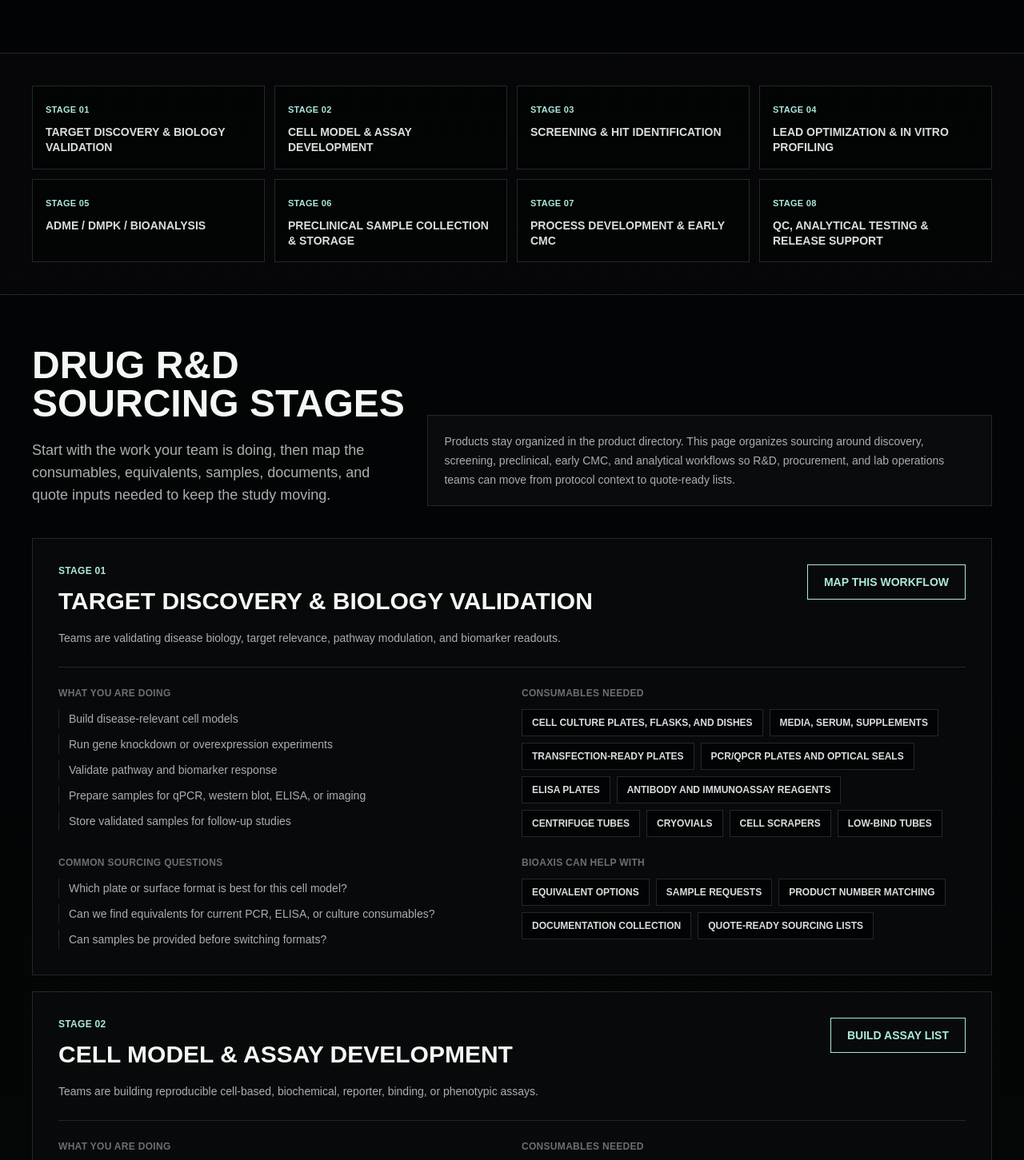
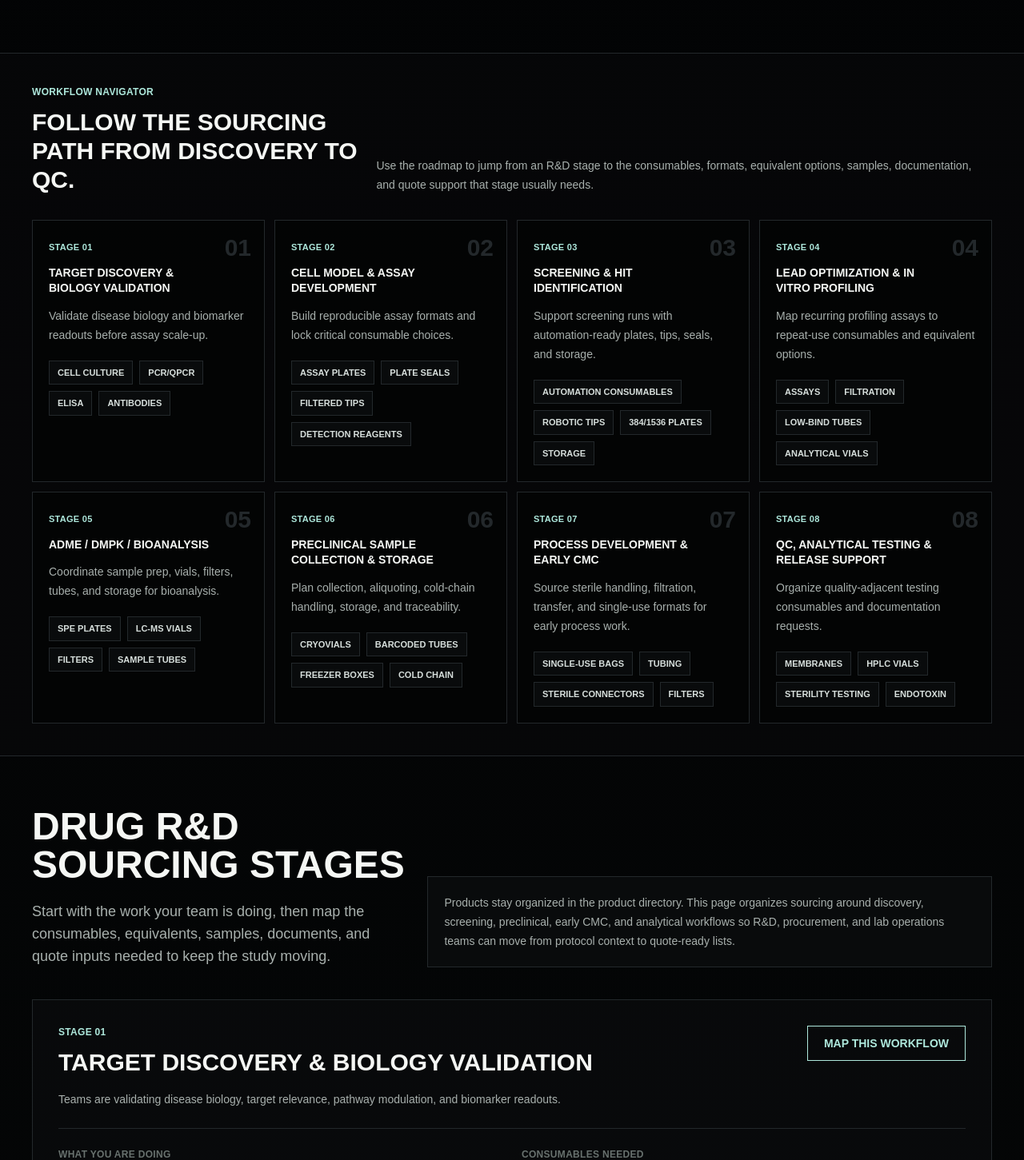
Before and after one commit to luckyericyao/bioaxisv3, a Next.js app: page /workflows in a window 1280 px wide. Shown: the part 599-2050 px from the top of the page at 80% size. Built offline with nearby package versions, Linux system fonts and the light colour scheme.

Commit message:
Rebuild workflows page as drug R&D sourcing map

```diff
--- a/src/app/workflows/page.tsx
+++ b/src/app/workflows/page.tsx
@@ -39,16 +39,41 @@ export default function WorkflowsPage() {
 
       <section className="border-b border-bioaxis-line bg-bioaxis-panel/45">
         <div className="mx-auto w-full max-w-7xl px-5 py-10 sm:px-8 lg:px-10">
+          <div className="mb-8 grid gap-4 lg:grid-cols-[0.7fr_1.3fr] lg:items-end">
+            <div>
+              <p className="text-xs font-bold uppercase tracking-wide text-bioaxis-accent">Workflow navigator</p>
+              <h2 className="mt-3 text-2xl font-bold uppercase text-bioaxis-text sm:text-3xl">
+                Follow the sourcing path from discovery to QC.
+              </h2>
+            </div>
+            <p className="max-w-3xl text-sm leading-6 text-bioaxis-muted">
+              Use the roadmap to jump from an R&D stage to the consumables, formats, equivalent options,
+              samples, documentation, and quote support that stage usually needs.
+            </p>
+          </div>
           <div className="grid gap-3 sm:grid-cols-2 lg:grid-cols-4">
-            {workflows.map((workflow) => (
+            {workflows.map((workflow, index) => (
               <Link
                 key={workflow.id}
                 href={`#${workflow.slug}`}
-                className="group border border-bioaxis-line bg-bioaxis-black/70 p-4 transition hover:border-bioaxis-accent hover:bg-bioaxis-panelSoft"
+                className="group relative min-h-60 border border-bioaxis-line bg-bioaxis-black/70 p-5 transition hover:border-bioaxis-accent hover:bg-bioaxis-panelSoft"
               >
-                <span className="text-[11px] font-bold uppercase tracking-wide text-bioaxis-accent">{workflow.stage}</span>
-                <span className="mt-2 block text-sm font-semibold uppercase leading-snug text-bioaxis-steel group-hover:text-bioaxis-text">
+                <span className="text-[11px] font-bold uppercase tracking-wide text-bioaxis-accent">
+                  {workflow.stage}
+                </span>
+                <span className="absolute right-4 top-4 text-3xl font-bold text-bioaxis-line">
+                  {(index + 1).toString().padStart(2, "0")}
+                </span>
+                <span className="mt-3 block pr-8 text-sm font-semibold uppercase leading-snug text-bioaxis-text">
                   {workflow.title}
+                </span>
+                <span className="mt-3 block text-sm leading-6 text-bioaxis-muted">{workflow.shortDescription}</span>
+                <span className="mt-5 flex flex-wrap gap-2">
+                  {workflow.productFamilies.map((family) => (
+                    <span key={family} className="border border-bioaxis-line bg-bioaxis-panel px-2.5 py-1.5 text-[11px] font-semibold uppercase text-bioaxis-steel">
+                      {family}
+                    </span>
+                  ))}
                 </span>
               </Link>
             ))}
--- a/src/data/workflows.ts
+++ b/src/data/workflows.ts
@@ -9,6 +9,8 @@ export type Workflow = {
   stage: string;
   title: string;
   description: string;
+  shortDescription: string;
+  productFamilies: string[];
   whatYouAreDoing: string[];
   consumablesNeeded: string[];
   commonQuestions: string[];
@@ -29,6 +31,8 @@ export const workflows: Workflow[] = [
     title: "Target Discovery & Biology Validation",
     description:
       "Teams are validating disease biology, target relevance, pathway modulation, and biomarker readouts.",
+    shortDescription: "Validate disease biology and biomarker readouts before assay scale-up.",
+    productFamilies: ["Cell Culture", "PCR/qPCR", "ELISA", "Antibodies"],
     whatYouAreDoing: [
       "Build disease-relevant cell models",
       "Run gene knockdown or overexpression experiments",
@@ -72,6 +76,8 @@ export const workflows: Workflow[] = [
     title: "Cell Model & Assay Development",
     description:
       "Teams are building reproducible cell-based, biochemical, reporter, binding, or phenotypic assays.",
+    shortDescription: "Build reproducible assay formats and lock critical consumable choices.",
+    productFamilies: ["Assay Plates", "Plate Seals", "Filtered Tips", "Detection Reagents"],
     whatYouAreDoing: [
       "Select plate format and surface treatment",
       "Optimize cell seeding and reagent compatibility",
@@ -104,7 +110,7 @@ export const workflows: Workflow[] = [
       "Quote support"
     ],
     cta: {
-      label: "Build assay list",
+      label: "Build assay consumables list",
       href: "/request-quote?requestType=product-list-review&workflow=cell-model-assay-development"
     }
   },
@@ -115,6 +121,8 @@ export const workflows: Workflow[] = [
     title: "Screening & Hit Identification",
     description:
       "Teams are running medium-throughput or high-throughput screens across compounds, peptides, siRNA, biologics, or functional assays.",
+    shortDescription: "Support screening runs with automation-ready plates, tips, seals, and storage.",
+    productFamilies: ["Automation Consumables", "Robotic Tips", "384/1536 Plates", "Storage"],
     whatYouAreDoing: [
       "Prepare assay-ready plates",
       "Support automated liquid handling",
@@ -158,6 +166,8 @@ export const workflows: Workflow[] = [
     title: "Lead Optimization & In Vitro Profiling",
     description:
       "Teams are testing potency, selectivity, stability, cellular activity, developability, and repeat assay performance.",
+    shortDescription: "Map recurring profiling assays to repeat-use consumables and equivalent options.",
+    productFamilies: ["Assays", "Filtration", "Low-bind Tubes", "Analytical Vials"],
     whatYouAreDoing: [
       "Run dose-response studies",
       "Compare potency and selectivity",
@@ -190,8 +200,8 @@ export const workflows: Workflow[] = [
       "Quote-ready recurring supply lists"
     ],
     cta: {
-      label: "Compare equivalents",
-      href: "/equivalent-finder?workflow=lead-optimization-in-vitro-profiling"
+      label: "Map optimization consumables",
+      href: "/request-quote?requestType=product-list-review&workflow=lead-optimization-in-vitro-profiling"
     }
   },
   {
@@ -201,6 +211,8 @@ export const workflows: Workflow[] = [
     title: "ADME / DMPK / Bioanalysis",
     description:
       "Teams are preparing and analyzing plasma, serum, tissue, microsomal, stability, binding, and PK samples.",
+    shortDescription: "Coordinate sample prep, vials, filters, tubes, and storage for bioanalysis.",
+    productFamilies: ["SPE Plates", "LC-MS Vials", "Filters", "Sample Tubes"],
     whatYouAreDoing: [
       "Prepare biological samples",
       "Run plasma or microsomal stability studies",
@@ -233,7 +245,7 @@ export const workflows: Workflow[] = [
       "Quote support for recurring bioanalysis use"
     ],
     cta: {
-      label: "Request bioanalysis support",
+      label: "Source ADME/DMPK consumables",
       href: "/request-quote?requestType=quote&workflow=adme-dmpk-bioanalysis"
     }
   },
@@ -244,6 +256,8 @@ export const workflows: Workflow[] = [
     title: "Preclinical Sample Collection & Storage",
     description:
       "Teams are collecting, aliquoting, transporting, freezing, and tracking samples from animal studies and preclinical experiments.",
+    shortDescription: "Plan collection, aliquoting, cold-chain handling, storage, and traceability.",
+    productFamilies: ["Cryovials", "Barcoded Tubes", "Freezer Boxes", "Cold Chain"],
     whatYouAreDoing: [
       "Collect blood, serum, plasma, tissue, or cell samples",
       "Aliquot and label samples",
@@ -276,8 +290,8 @@ export const workflows: Workflow[] = [
       "Preclinical storage consumables lists"
     ],
     cta: {
-      label: "Request storage samples",
-      href: "/request-quote?requestType=sample&workflow=preclinical-sample-collection-storage"
+      label: "Plan sample storage",
+      href: "/request-quote?requestType=product-list-review&workflow=preclinical-sample-collection-storage"
     }
   },
   {
@@ -287,6 +301,8 @@ export const workflows: Workflow[] = [
     title: "Process Development & Early CMC",
     description:
       "Teams are moving from research-scale work toward process development, sterile handling, media and buffer preparation, and early CMC support.",
+    shortDescription: "Source sterile handling, filtration, transfer, and single-use formats for early process work.",
+    productFamilies: ["Single-use Bags", "Tubing", "Sterile Connectors", "Filters"],
     whatYouAreDoing: [
       "Prepare media and buffers",
       "Run sterile filtration",
@@ -320,7 +336,7 @@ export const workflows: Workflow[] = [
       "Quote support"
     ],
     cta: {
-      label: "Source early CMC needs",
+      label: "Source early CMC consumables",
       href: "/request-quote?requestType=quote&workflow=process-development-early-cmc"
     }
   },
@@ -331,6 +347,8 @@ export const workflows: Workflow[] = [
     title: "QC, Analytical Testing & Release Support",
     description:
       "Teams are supporting quality testing, contamination control, analytical sample handling, microbiology workflows, and release-adjacent testing.",
+    shortDescription: "Organize quality-adjacent testing consumables and documentation requests.",
+    productFamilies: ["Membranes", "HPLC Vials", "Sterility Testing", "Endotoxin"],
     whatYouAreDoing: [
       "Run sterility or contamination testing",
       "Prepare analytical samples",
@@ -363,7 +381,7 @@ export const workflows: Workflow[] = [
       "Analytical testing support"
     ],
     cta: {
-      label: "Organize QC list",
+      label: "Build QC supply list",
       href: "/request-quote?requestType=documentation&workflow=qc-analytical-testing-release-support"
     }
   }
@@ -406,7 +424,7 @@ export const workflowProductFamilyMap: WorkflowProductMapItem[] = [
 
 export const workflowUseCases = [
   "Build a new assay consumables list",
-  "Replace current supplier products with equivalents",
+  "Replace current supplier products with equivalent options",
   "Source automation-compatible formats",
   "Prepare preclinical sample storage setup",
   "Support early CMC consumables sourcing",
```
Also changed, not shown: scripts/route-smoke.mjs (+20 -0 lines).
